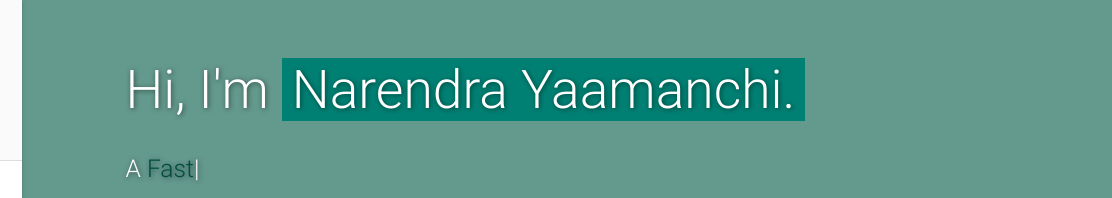
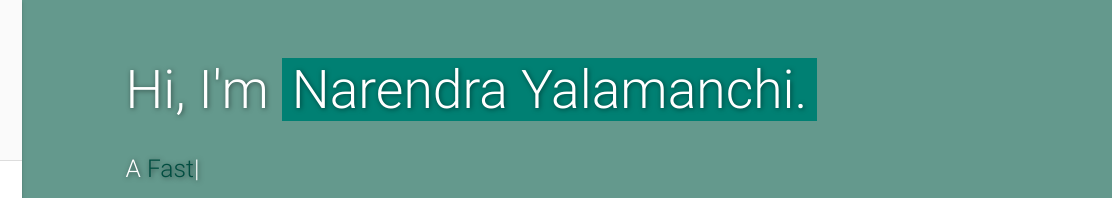
Before and after one commit to narendrayalamanchi/narendrayalamanchi.github.io, a plain HTML site: page index.html in a window 1280 px wide. Shown: the top 198 px of the page, 168-1280 px from the left. Drawn offline with nearby package versions, Linux system fonts and the light colour scheme.

Commit message:
spell mistake changes

```diff
--- a/index.html
+++ b/index.html
@@ -133,7 +133,7 @@
         <div class="col-md-9">
           <div class="content section-padding valign" style="margin-left: 10%; margin-top: 50px;">
             <div class="caption">
-              <h2>Hi, I'm <span class="teal">Narendra Yaamanchi.</span></h2>
+              <h2>Hi, I'm <span class="teal">Narendra Yalamanchi.</span></h2>
               <h5 style="color:#fff">A <span class="typing" style="font-weight: 300; color:#004d40"></span></h5>
               <h5>Self-driven, quick starter, passionate programmer with a curious mind who enjoys solving a complex and challenging real-world problems.</h5>
             </div>
```
